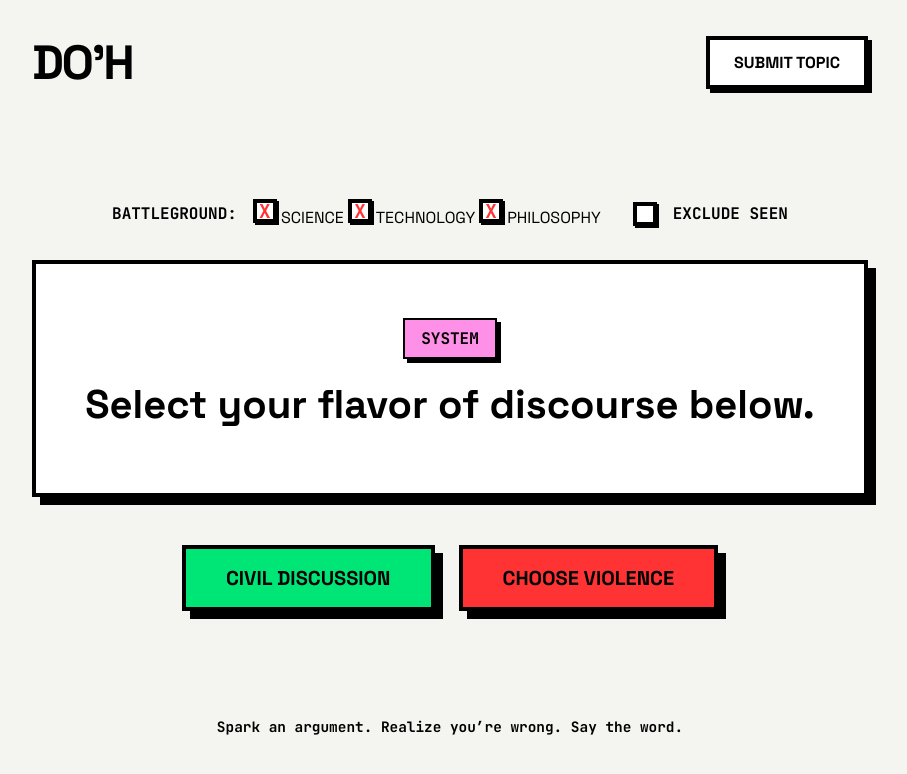
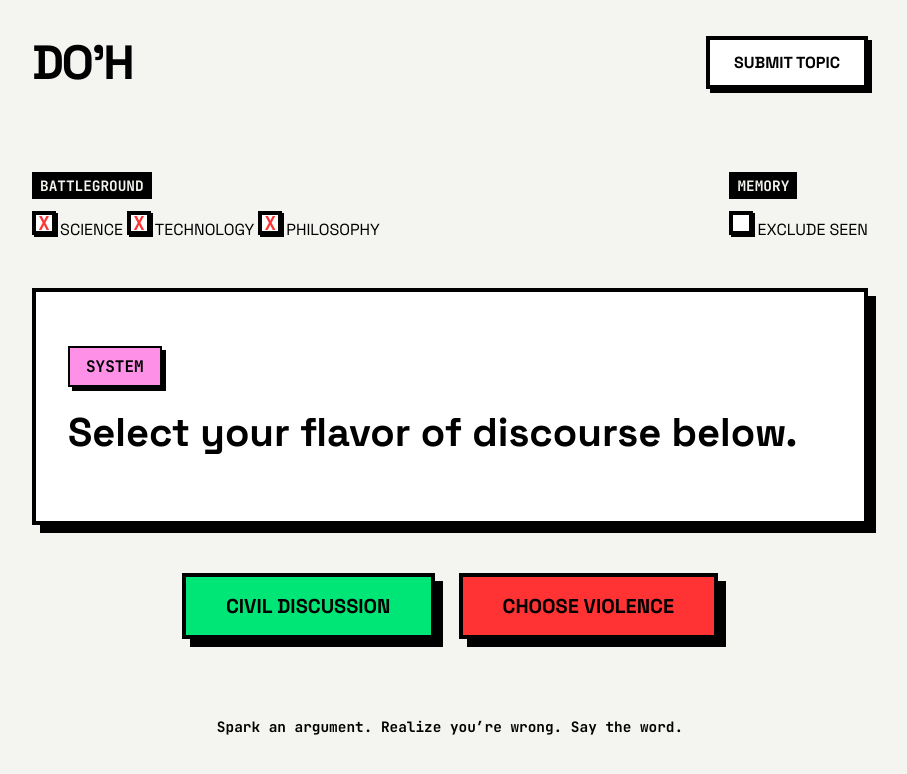
Before and after one commit to Asifdotexe/doh, a website built with Vite: page index.html in a window 1280 px wide. Shown: the whole page, without its empty margins (190-1097 px from the left). Built offline with nearby package versions, Linux system fonts and the light colour scheme.

Commit message:
#3 fix: improve filter layout

```diff
--- a/index.html
+++ b/index.html
@@ -21,16 +21,18 @@
       <main class="main-content">
         <div class="filters">
           <div class="filter-group">
-            <label class="filter-label">BATTLEGROUND:</label>
+            <label class="filter-label">BATTLEGROUND</label>
             <div class="checkbox-group" id="category-checkboxes">
               <label><input type="checkbox" value="Science" class="brutalist-checkbox" checked> SCIENCE</label>
               <label><input type="checkbox" value="Technology" class="brutalist-checkbox" checked> TECHNOLOGY</label>
               <label><input type="checkbox" value="Philosophy" class="brutalist-checkbox" checked> PHILOSOPHY</label>
             </div>
           </div>
-          <div class="filter-group checkbox-group">
-            <input type="checkbox" id="exclude-seen-checkbox" class="brutalist-checkbox">
-            <label for="exclude-seen-checkbox" class="filter-label" style="cursor:pointer;">EXCLUDE SEEN</label>
+          <div class="filter-group">
+            <label class="filter-label">MEMORY</label>
+            <div class="checkbox-group">
+              <label><input type="checkbox" id="exclude-seen-checkbox" class="brutalist-checkbox"> EXCLUDE SEEN</label>
+            </div>
           </div>
         </div>
 
--- a/style.css
+++ b/style.css
@@ -51,17 +51,18 @@ body {
 
 .filters {
   display: flex;
-  align-items: center;
-  justify-content: center;
+  align-items: flex-start;
+  justify-content: space-between;
   flex-wrap: wrap;
-  gap: 2rem;
-  margin-bottom: -1rem;
+  gap: 3rem;
+  width: 100%;
 }
 
 .filter-group {
   display: flex;
-  align-items: center;
-  gap: 1rem;
+  flex-direction: column;
+  align-items: flex-start;
+  gap: 0.75rem;
 }
 
 .brutalist-checkbox {
@@ -91,7 +92,11 @@ body {
 .filter-label {
   font-family: 'JetBrains Mono', monospace;
   font-weight: 700;
-  font-size: 1rem;
+  font-size: 0.9rem;
+  background-color: var(--text-color);
+  color: var(--bg-color);
+  padding: 0.25rem 0.5rem;
+  text-transform: uppercase;
 }
 
 .brutalist-select {
@@ -116,8 +121,7 @@ body {
   display: flex;
   flex-direction: column;
   justify-content: center;
-  align-items: center;
-  text-align: center;
+  align-items: stretch;
   gap: 3rem;
 }
 
```
Also changed, not shown: docs/PRODUCT.md (added, +25 -0 lines), 1 other file.
